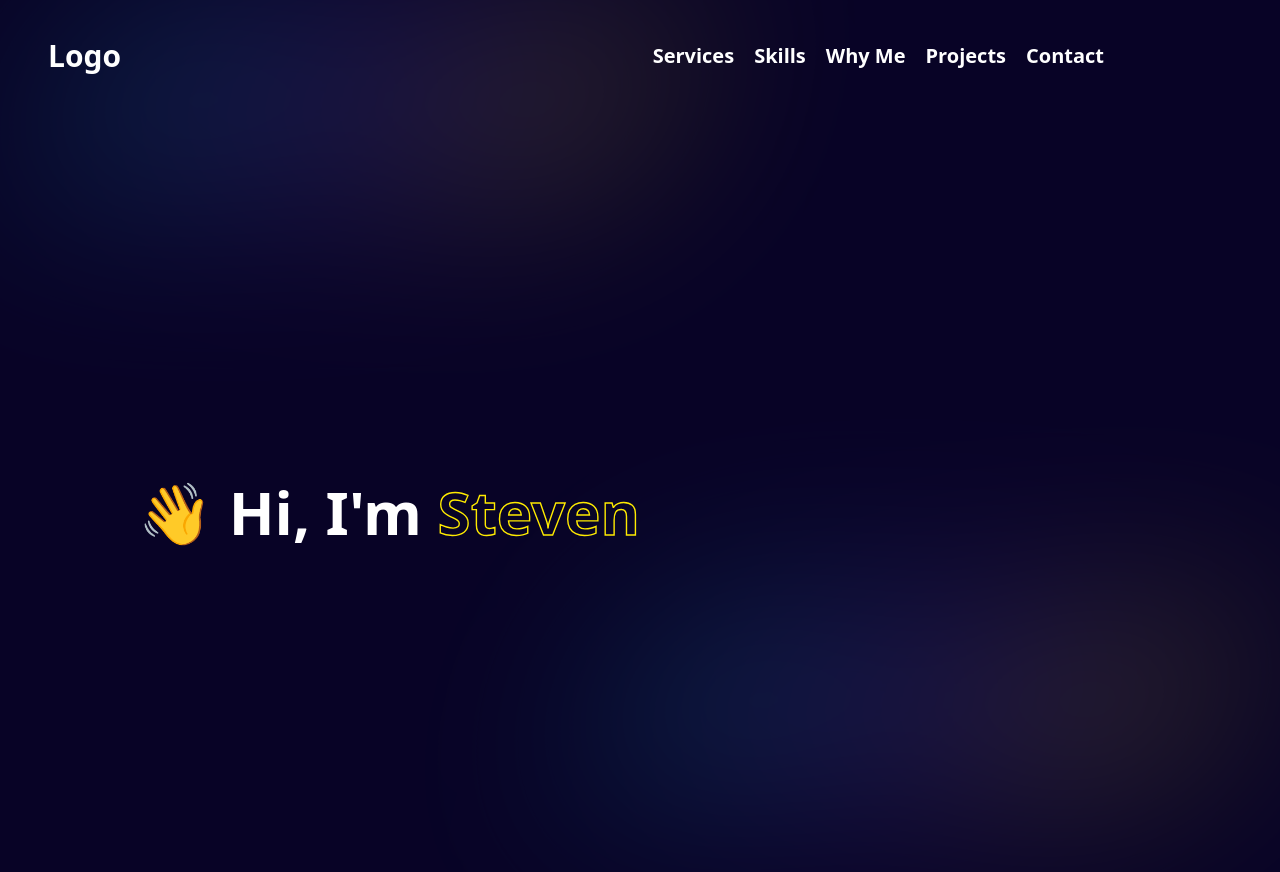
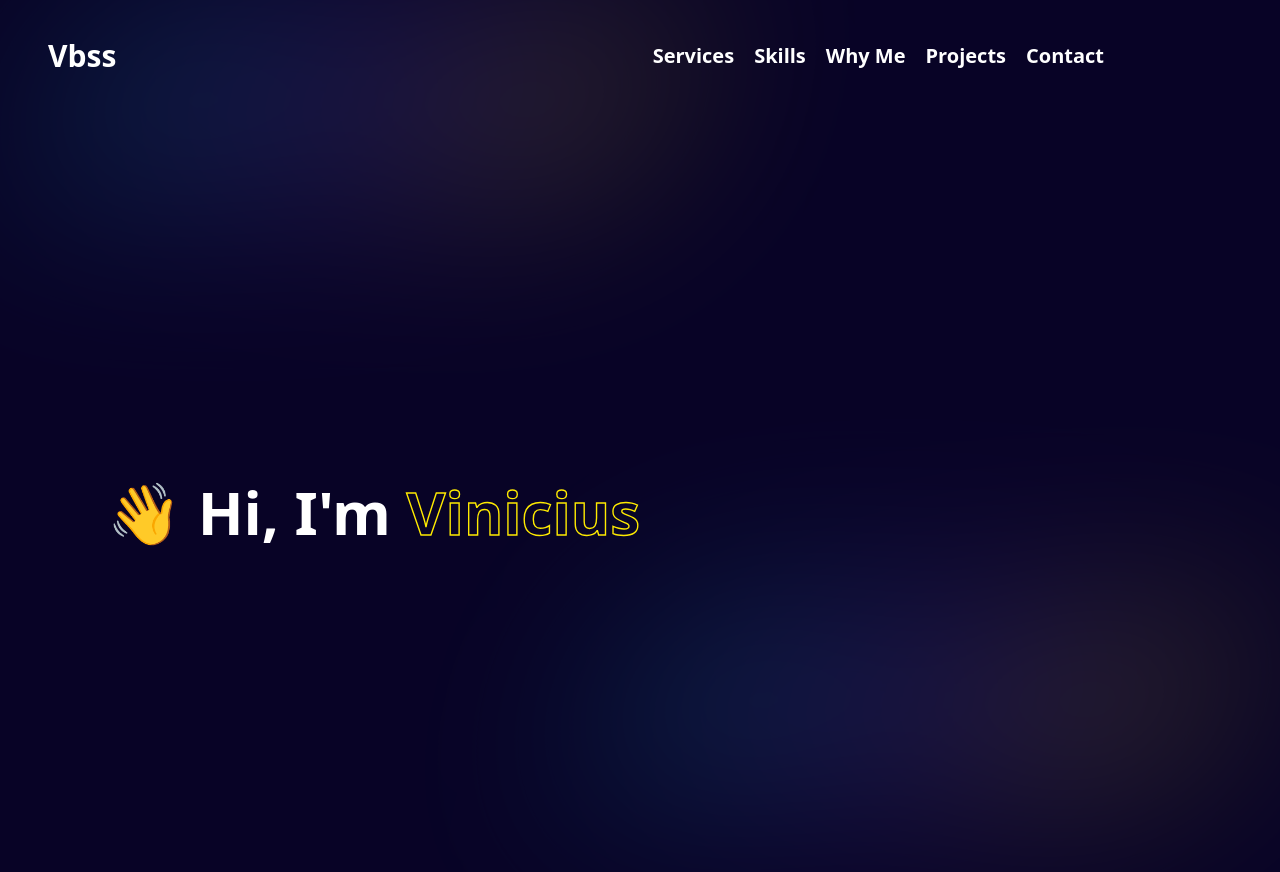
Before and after one commit to Viniciusvbss/Portifolio, a Vue app: page / in a window 1280 px wide. Shown: the top 872 px of the page. Built offline with nearby package versions, Linux system fonts and the light colour scheme; some icons are missing.

Commit message:
pequenas mudanças

```diff
--- a/src/components/layout/HeroSection.vue
+++ b/src/components/layout/HeroSection.vue
@@ -15,7 +15,7 @@
         <main class="absolute grid lg:grid-cols-2 grid-cols-1 items-center p-2 lg:p-8">
             <header class="text-center lg:text-left">
                 <h1 class="md-6 text-4xl md:text-5xl lg:text-6xl font-bold">
-                     👋 Hi, I'm <span class="text-secondary stroke-text text-stroke-primary dark:text-stroke-secondary">Steven</span>
+                     👋 Hi, I'm <span class="text-secondary stroke-text text-stroke-primary dark:text-stroke-secondary">Vinicius</span>
                 </h1>
             </header>
         </main>
--- a/src/components/layout/Navbar.vue
+++ b/src/components/layout/Navbar.vue
@@ -37,7 +37,7 @@ const toggleDarkMode = ()=>{
 <template>
     <header>
         <div class="flex justify-between items-center p-8 lg:px-12 relative z-20">
-            <div class="text-3xl font-bold dark:text-white">Logo</div>
+            <div class="text-3xl font-bold dark:text-white">Vbss</div>
             <!-- mobile menu -->
             <div class="md:hidden z-50">
                 <button class="block text-white dark:text-white" @click="isMenuOpen = !isMenuOpen">
```
